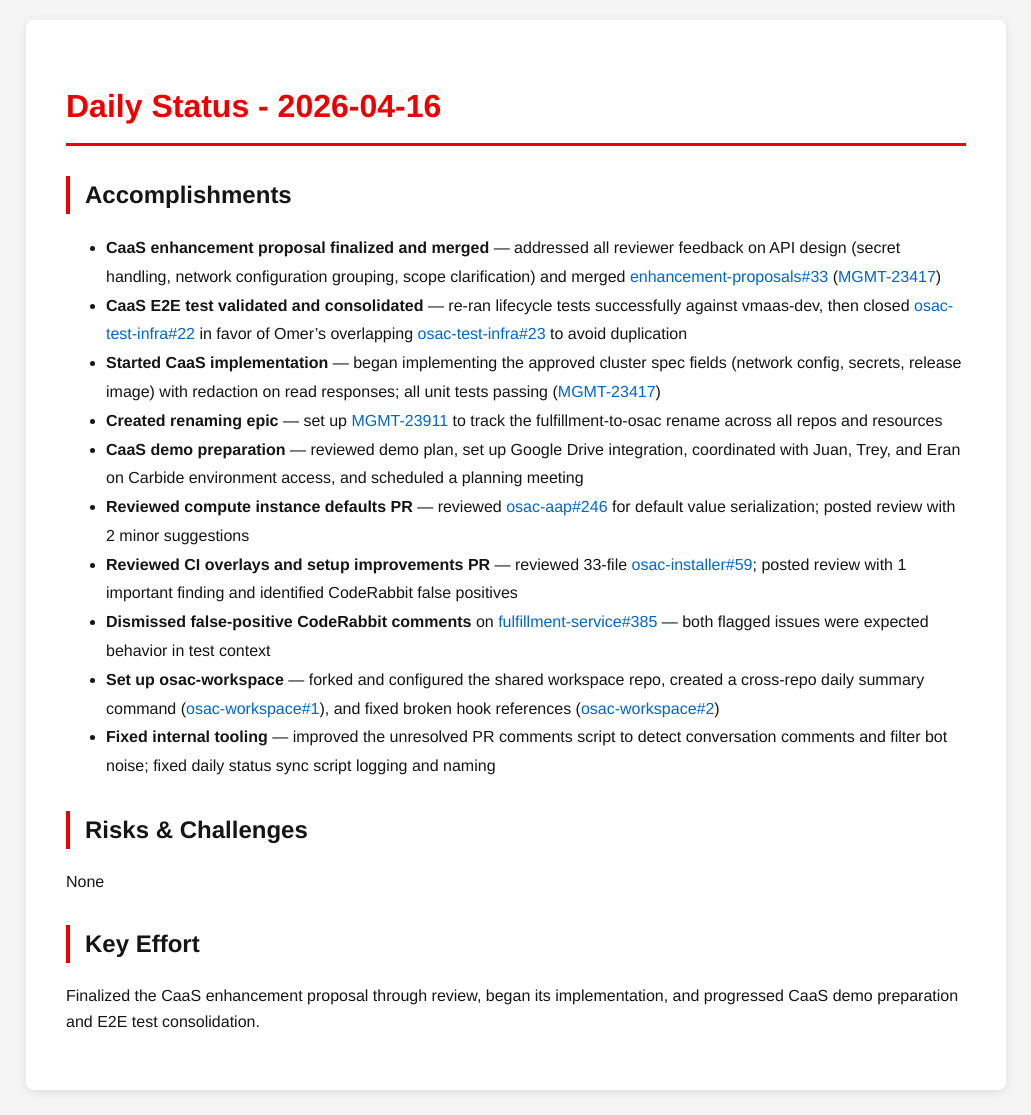
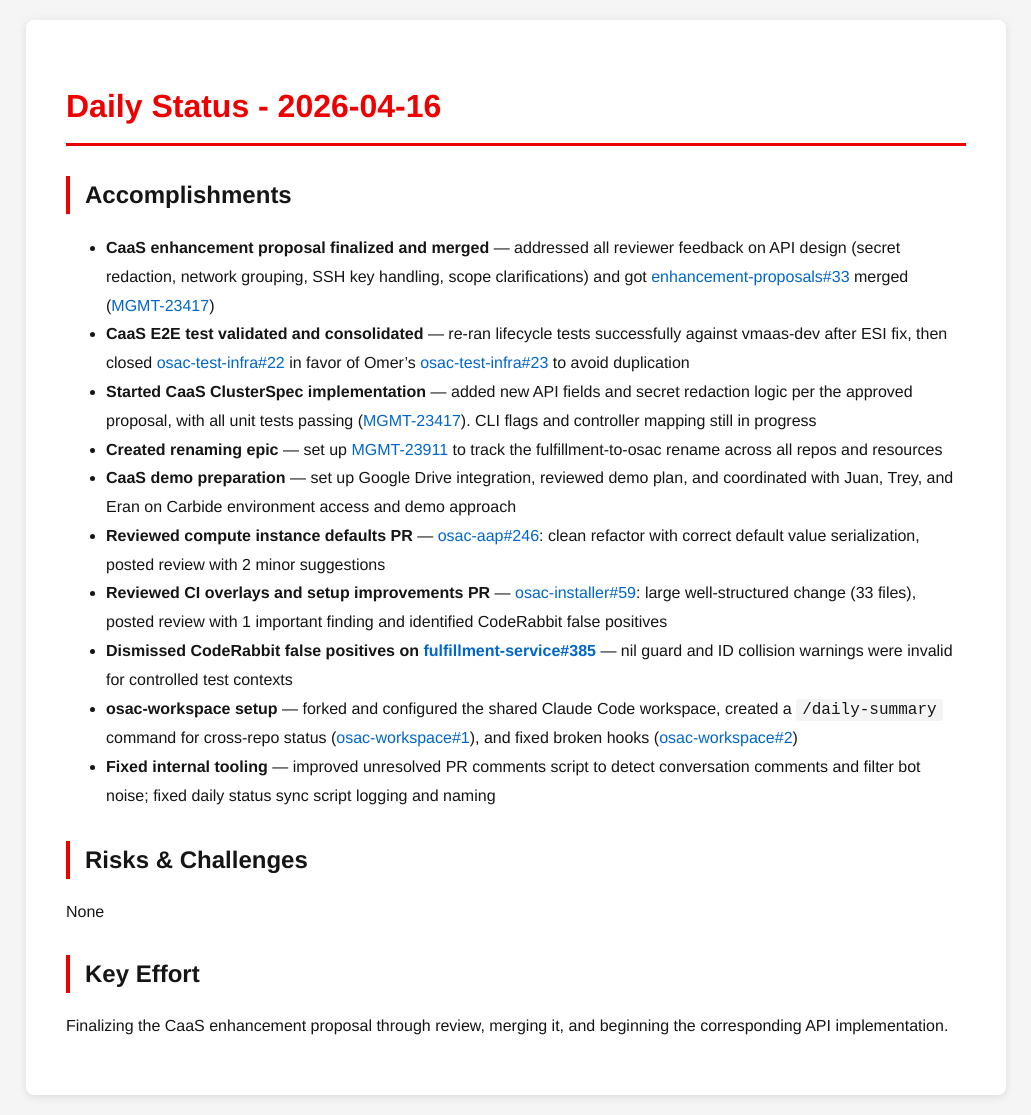
Before and after one commit to tzvatot/daily-status, a Jekyll site: the page built from 2026-04-16.md, in a window 1280 px wide. Shown: the whole page, without its empty margins (124-1155 px from the left). Built offline with Jekyll 4.4.1, drawn with Linux system fonts in a browser that asks for light colours.

Commit message:
Daily status update - 2026-04-16

```diff
--- a/2026-04-16.md
+++ b/2026-04-16.md
@@ -7,19 +7,19 @@
 # Daily Status - 2026-04-16
 
 ## Accomplishments
-- **CaaS enhancement proposal finalized and merged** — addressed all reviewer feedback on API design (secret handling, network configuration grouping, scope clarification) and merged [enhancement-proposals#33](https://github.com/osac-project/enhancement-proposals/pull/33) ([MGMT-23417](https://issues.redhat.com/browse/MGMT-23417))
-- **CaaS E2E test validated and consolidated** — re-ran lifecycle tests successfully against vmaas-dev, then closed [osac-test-infra#22](https://github.com/osac-project/osac-test-infra/pull/22) in favor of Omer's overlapping [osac-test-infra#23](https://github.com/osac-project/osac-test-infra/pull/23) to avoid duplication
-- **Started CaaS implementation** — began implementing the approved cluster spec fields (network config, secrets, release image) with redaction on read responses; all unit tests passing ([MGMT-23417](https://issues.redhat.com/browse/MGMT-23417))
+- **CaaS enhancement proposal finalized and merged** — addressed all reviewer feedback on API design (secret redaction, network grouping, SSH key handling, scope clarifications) and got [enhancement-proposals#33](https://github.com/osac-project/enhancement-proposals/pull/33) merged ([MGMT-23417](https://issues.redhat.com/browse/MGMT-23417))
+- **CaaS E2E test validated and consolidated** — re-ran lifecycle tests successfully against vmaas-dev after ESI fix, then closed [osac-test-infra#22](https://github.com/osac-project/osac-test-infra/pull/22) in favor of Omer's [osac-test-infra#23](https://github.com/osac-project/osac-test-infra/pull/23) to avoid duplication
+- **Started CaaS ClusterSpec implementation** — added new API fields and secret redaction logic per the approved proposal, with all unit tests passing ([MGMT-23417](https://issues.redhat.com/browse/MGMT-23417)). CLI flags and controller mapping still in progress
 - **Created renaming epic** — set up [MGMT-23911](https://issues.redhat.com/browse/MGMT-23911) to track the fulfillment-to-osac rename across all repos and resources
-- **CaaS demo preparation** — reviewed demo plan, set up Google Drive integration, coordinated with Juan, Trey, and Eran on Carbide environment access, and scheduled a planning meeting
-- **Reviewed compute instance defaults PR** — reviewed [osac-aap#246](https://github.com/osac-project/osac-aap/pull/246) for default value serialization; posted review with 2 minor suggestions
-- **Reviewed CI overlays and setup improvements PR** — reviewed 33-file [osac-installer#59](https://github.com/osac-project/osac-installer/pull/59); posted review with 1 important finding and identified CodeRabbit false positives
-- **Dismissed false-positive CodeRabbit comments** on [fulfillment-service#385](https://github.com/osac-project/fulfillment-service/pull/385) — both flagged issues were expected behavior in test context
-- **Set up osac-workspace** — forked and configured the shared workspace repo, created a cross-repo daily summary command ([osac-workspace#1](https://github.com/eranco74/osac-workspace/pull/1)), and fixed broken hook references ([osac-workspace#2](https://github.com/eranco74/osac-workspace/pull/2))
-- **Fixed internal tooling** — improved the unresolved PR comments script to detect conversation comments and filter bot noise; fixed daily status sync script logging and naming
+- **CaaS demo preparation** — set up Google Drive integration, reviewed demo plan, and coordinated with Juan, Trey, and Eran on Carbide environment access and demo approach
+- **Reviewed compute instance defaults PR** — [osac-aap#246](https://github.com/osac-project/osac-aap/pull/246): clean refactor with correct default value serialization, posted review with 2 minor suggestions
+- **Reviewed CI overlays and setup improvements PR** — [osac-installer#59](https://github.com/osac-project/osac-installer/pull/59): large well-structured change (33 files), posted review with 1 important finding and identified CodeRabbit false positives
+- **Dismissed CodeRabbit false positives on [fulfillment-service#385](https://github.com/osac-project/fulfillment-service/pull/385)** — nil guard and ID collision warnings were invalid for controlled test contexts
+- **osac-workspace setup** — forked and configured the shared Claude Code workspace, created a `/daily-summary` command for cross-repo status ([osac-workspace#1](https://github.com/eranco74/osac-workspace/pull/1)), and fixed broken hooks ([osac-workspace#2](https://github.com/eranco74/osac-workspace/pull/2))
+- **Fixed internal tooling** — improved unresolved PR comments script to detect conversation comments and filter bot noise; fixed daily status sync script logging and naming
 
 ## Risks & Challenges
 None
 
 ## Key Effort
-Finalized the CaaS enhancement proposal through review, began its implementation, and progressed CaaS demo preparation and E2E test consolidation.
+Finalizing the CaaS enhancement proposal through review, merging it, and beginning the corresponding API implementation.
```
